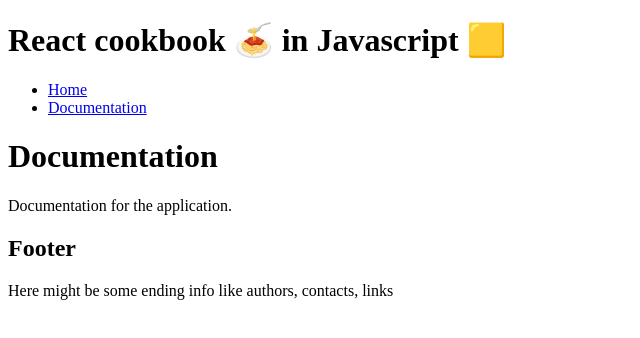
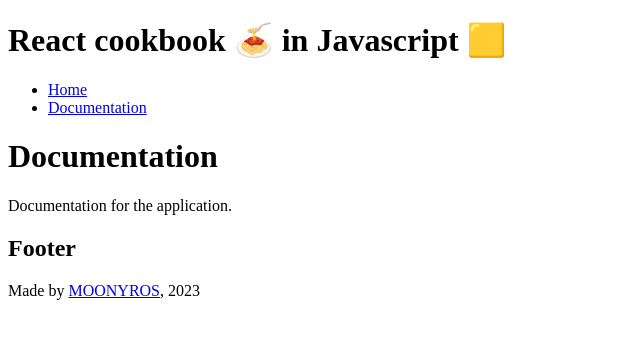
Before and after one commit to MOONYROS/js-react-cookbook, a React (Vite) app: page /documentation in a window 1280 px wide. Shown: the top 338 px of the page, without its empty margins (0-640 px from the left). Built offline with nearby package versions, Linux system fonts and the light colour scheme.

Commit message:
file for importing links

```diff
--- a/src/components/Footer.jsx
+++ b/src/components/Footer.jsx
@@ -1,11 +1,14 @@
 import React from "react";
+import * as links from "../webLinks";
 
 export default function Footer() {
     return (
         <>
             <h2>Footer</h2>
             <div>
-                Here might be some ending info like authors, contacts, links
+                <label htmlFor="">
+                    Made by <a href={links.profileLink}>MOONYROS</a>, 2023
+                </label>
             </div>
         </>
     );
--- /dev/null
+++ b/src/webLinks.js
@@ -0,0 +1 @@
+export const profileLink = "https://github.com/MOONYROS";
```
